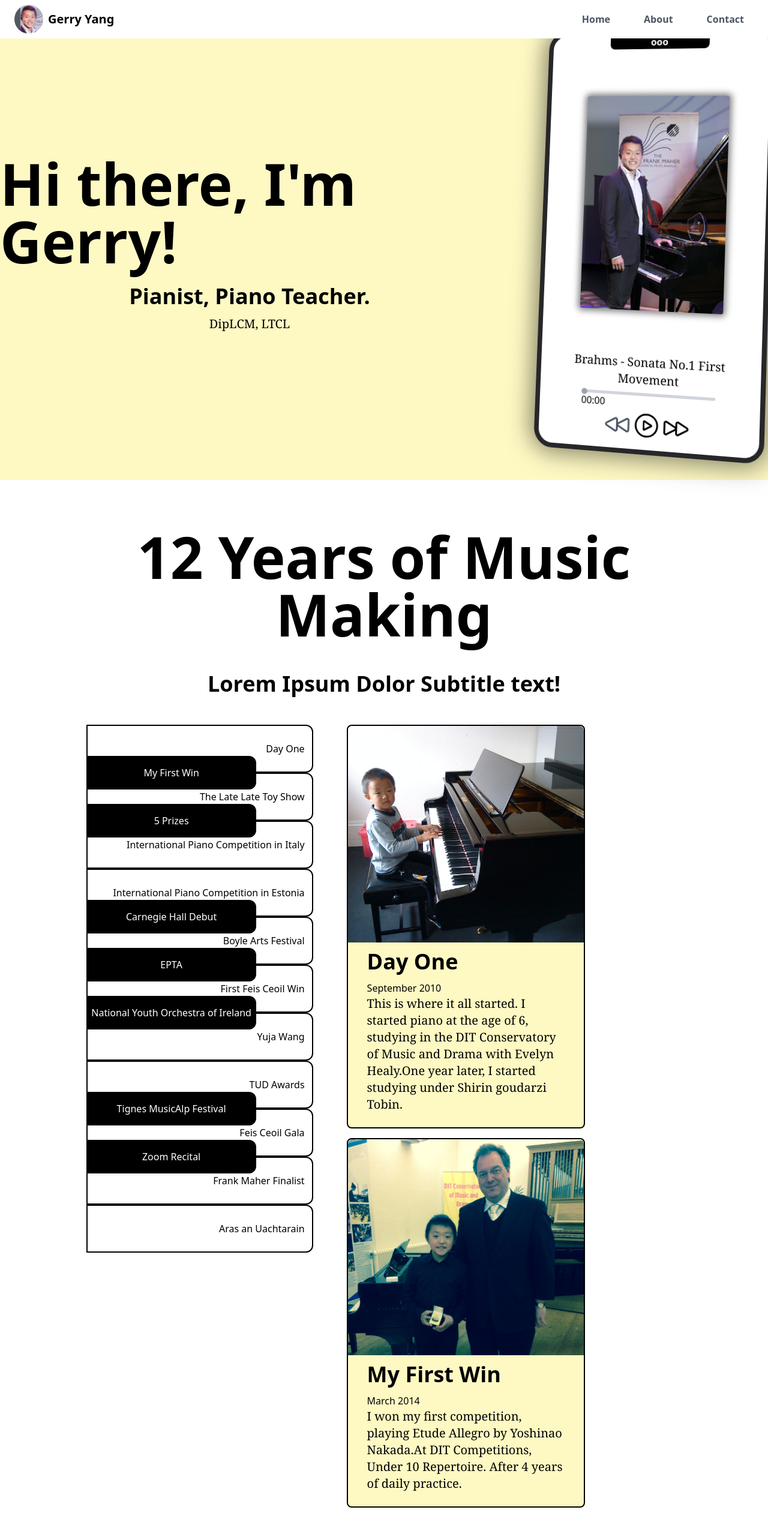
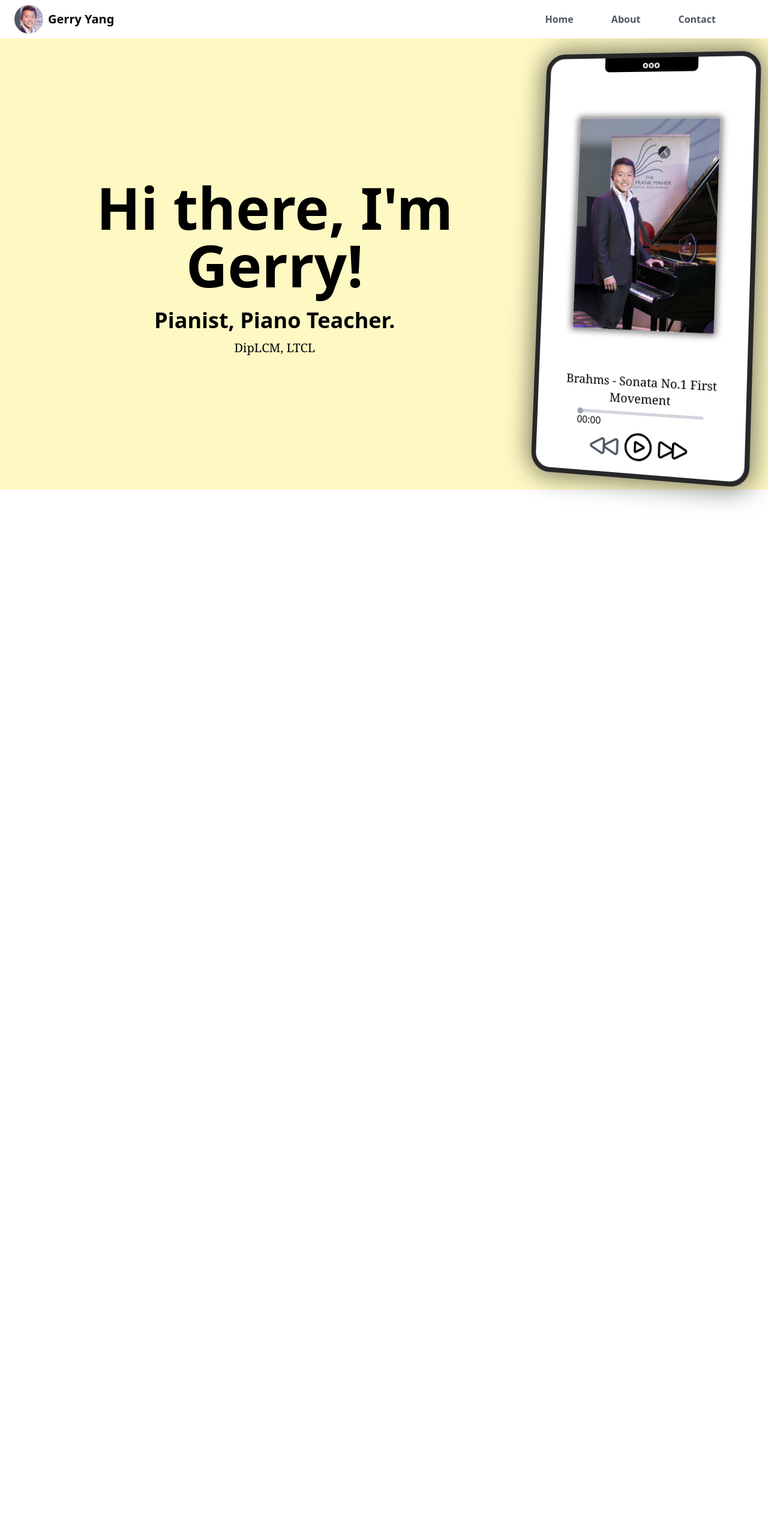
Before and after one commit to gerry004/gerry-yang-pianist, a React (Create React App) app: page / in a window 1280 px wide. Shown: the top 2527 px of the page at 60% size. After the commit the page ends 816 px from the top, so only its background shows below. Built offline with nearby package versions, Linux system fonts and the light colour scheme.

Commit message:
Mobile Responsive Hero

```diff
--- a/src/App.js
+++ b/src/App.js
@@ -12,16 +12,16 @@ function App() {
   return (
     <div>
       <Navbar homeRef={homeRef} timelineRef={timelineRef} contactRef={contactRef} />
-      <section ref={homeRef}>
+      <section ref={homeRef} className="mt-[64px] py-10 px-6 bg-yellow-100">
         <Hero />
       </section>
-      <section ref={timelineRef}>
+      {/* <section ref={timelineRef}>
         <Timeline />
       </section>
       <section ref={contactRef}>
         <Contact />
       </section>
-      <Footer />
+      <Footer /> */}
     </div>
   );
 }
--- a/src/components/AudioPlayer.js
+++ b/src/components/AudioPlayer.js
@@ -37,11 +37,11 @@ function AudioPlayer() {
 	}
 
 	return (
-		<div className="flex justify-center items-center perspective-1000">
+		<div className="flex justify-center items-center perspective-1000 my-10 md:m-0">
 			<div className={`gyp__audio-player-3d ${!state.isPlaying? "gyp__audio-player-rotations": ""} max-w-sm bg-white border-zinc-800 border-8 shadow-lg flex flex-col justify-center items-center p-4`}>
 				<span className="bg-black text-white font-bold text-center h-1/6 w-1/2 block -mt-4 mb-2 rounded-br-lg rounded-bl-lg">ooo</span>
 				<audio ref={audio} preload="metadata" src={state.currentAudio.audio}></audio>
-				<img ref={image} src={frankMaher} alt="Frank Maher Standing" className="gyp__image-3d max-w-xs m-3"></img>
+				<img ref={image} src={frankMaher} alt="Frank Maher Standing" className="gyp__image-3d max-w-full m-3"></img>
 				<p className="text-center">{state.currentAudio.composer} - {state.currentAudio.title}</p>
 				<input ref={slider} type="range" min="0" max={state.durationSeconds} value={state.currentSeconds} onChange={changeSlider} className="gyp__range-slider w-2/3 mt-2"></input>
 				<div className="flex flex-row w-2/3">
@@ -49,21 +49,21 @@ function AudioPlayer() {
 					<span className="ml-auto">{state.duration}</span>
 				</div>
 				<div className="flex flex-row">
-					<svg onClick={() => { dispatch({ type: ACTIONS.playPrevious, payload: audio, audioObjects: AUDIO_OBJECTS }) }} className={`w-12 h-12 fill-none hover:fill-slate-300 ${state.disabledPrevious ? "text-gray-600" : "text-black"}`} mlns="http://www.w3.org/2000/svg" viewBox="0 0 24 24" strokeWidth={1.5} stroke="currentColor">
+					<svg onClick={() => { dispatch({ type: ACTIONS.playPrevious, payload: audio, audioObjects: AUDIO_OBJECTS }) }} className={`w-10 h-10 sm:w-12 sm:h-12 md:w-12 md:h-12 lg:w-14 lg:h-14 fill-none hover:fill-slate-300 ${state.disabledPrevious ? "text-gray-600" : "text-black"}`} mlns="http://www.w3.org/2000/svg" viewBox="0 0 24 24" strokeWidth={1.5} stroke="currentColor">
 						<path strokeLinecap="round" strokeLinejoin="round" d="M21 16.811c0 .864-.933 1.405-1.683.977l-7.108-4.062a1.125 1.125 0 010-1.953l7.108-4.062A1.125 1.125 0 0121 8.688v8.123zM11.25 16.811c0 .864-.933 1.405-1.683.977l-7.108-4.062a1.125 1.125 0 010-1.953L9.567 7.71a1.125 1.125 0 011.683.977v8.123z" />
 					</svg>
 					{state.isPlaying === true &&
-						<svg onClick={() => { dispatch({ type: ACTIONS.pause, payload: { audio: audio, image: image }}) }} className="w-12 h-12 fill-none hover:fill-slate-300" xmlns="http://www.w3.org/2000/svg" viewBox="0 0 24 24" strokeWidth={1.5} stroke="currentColor">
+						<svg onClick={() => { dispatch({ type: ACTIONS.pause, payload: { audio: audio, image: image }}) }} className="w-10 h-10 sm:w-12 sm:h-12 md:w-12 md:h-12 lg:w-14 lg:h-14 fill-none hover:fill-slate-300" xmlns="http://www.w3.org/2000/svg" viewBox="0 0 24 24" strokeWidth={1.5} stroke="currentColor">
 							<path strokeLinecap="round" strokeLinejoin="round" d="M14.25 9v6m-4.5 0V9M21 12a9 9 0 11-18 0 9 9 0 0118 0z" />
 						</svg>
 					}
 					{state.isPlaying === false &&
-						<svg onClick={() => { dispatch({ type: ACTIONS.play, payload: { audio: audio, image: image }}) }} className="w-12 h-12 fill-none hover:fill-slate-300" xmlns="http://www.w3.org/2000/svg" viewBox="0 0 24 24" strokeWidth={1.5} stroke="currentColor">
+						<svg onClick={() => { dispatch({ type: ACTIONS.play, payload: { audio: audio, image: image }}) }} className="w-10 h-10 sm:w-12 sm:h-12 md:w-12 md:h-12 lg:w-14 lg:h-14 fill-none hover:fill-slate-300" xmlns="http://www.w3.org/2000/svg" viewBox="0 0 24 24" strokeWidth={1.5} stroke="currentColor">
 							<path strokeLinecap="round" strokeLinejoin="round" d="M21 12a9 9 0 11-18 0 9 9 0 0118 0z" />
 							<path strokeLinecap="round" strokeLinejoin="round" d="M15.91 11.672a.375.375 0 010 .656l-5.603 3.113a.375.375 0 01-.557-.328V8.887c0-.286.307-.466.557-.327l5.603 3.112z" />
 						</svg>
 					}
-					<svg onClick={() => { dispatch({ type: ACTIONS.playNext, payload: audio, audioObjects: AUDIO_OBJECTS }) }} className={`w-12 h-12 fill-none hover:fill-slate-300 ${state.disabledNext ? "text-gray-600" : "text-black"}`} xmlns="http://www.w3.org/2000/svg" viewBox="0 0 24 24" strokeWidth={1.5} stroke="currentColor">
+					<svg onClick={() => { dispatch({ type: ACTIONS.playNext, payload: audio, audioObjects: AUDIO_OBJECTS }) }} className={`h-10 w-10 sm:w-12 sm:h-12 md:w-12 md:h-12 lg:w-14 lg:h-14 fill-none hover:fill-slate-300 ${state.disabledNext ? "text-gray-600" : "text-black"}`} xmlns="http://www.w3.org/2000/svg" viewBox="0 0 24 24" strokeWidth={1.5} stroke="currentColor">
 						<path strokeLinecap="round" strokeLinejoin="round" d="M3 8.688c0-.864.933-1.405 1.683-.977l7.108 4.062a1.125 1.125 0 010 1.953l-7.108 4.062A1.125 1.125 0 013 16.81V8.688zM12.75 8.688c0-.864.933-1.405 1.683-.977l7.108 4.062a1.125 1.125 0 010 1.953l-7.108 4.062a1.125 1.125 0 01-1.683-.977V8.688z" />
 					</svg>
 				</div>
--- a/src/components/Hero.js
+++ b/src/components/Hero.js
@@ -1,7 +1,7 @@
 import AudioPlayer from "./AudioPlayer";
 function HeroText() {
 	return (
-		<div className="flex flex-col justify-center items-center">
+		<div className="flex flex-col justify-center text-center">
 			<h1>Hi there, I'm Gerry!</h1>
 			<h2>Pianist, Piano Teacher.</h2>
 			<p>DipLCM, LTCL</p>
@@ -11,7 +11,7 @@ function HeroText() {
 
 function Hero() {
 	return (
-		<section className="flex flex-row h-screen justify-center gap-16 bg-yellow-100">
+		<section className="sm:flex sm:justify-evenly md:h-[calc(100vh-64px-64px)]">
 			<HeroText />
 			<AudioPlayer />
 		</section>
--- a/src/components/Navbar.js
+++ b/src/components/Navbar.js
@@ -12,10 +12,10 @@ function Navbar(props) {
         });
     }
     return (
-        <nav ref={navbar} className="flex flex-row h-16 px-6 py-2 fixed top-0 right-0 left-0 bg-white z-50">
-            <img src={frankMaherHeadshot} alt="Gerry Yang" className="rounded-full"></img>
-            <button onClick={() => goTo(homeRef)} className="justify-start ml-2 text-xl font-bold">Gerry Yang</button>
-            <div className="ml-auto flex flex-row gap-14 mr-4">
+        <nav ref={navbar} className="flex flex-row justify-center h-16 px-6 py-2 fixed top-0 right-0 left-0 bg-white z-50">
+            <img src={frankMaherHeadshot} alt="Gerry Yang" className="hidden md:block rounded-full"></img>
+            <button onClick={() => goTo(homeRef)} className="hidden md:block ml-2 text-xl font-bold">Gerry Yang</button>
+            <div className="flex flex-row w-full justify-evenly md:w-1/3 md:ml-auto">
                 <button className="font-bold text-gray-600 hover:text-black" onClick={() => goTo(homeRef)}>Home</button>
                 <button className="font-bold text-gray-600 hover:text-black" onClick={() => goTo(timelineRef)}>About</button>
                 <button className="font-bold text-gray-600 hover:text-black" onClick={() => goTo(contactRef)}>Contact</button>
--- a/src/components/PianoSidebar.js
+++ b/src/components/PianoSidebar.js
@@ -51,7 +51,7 @@ function PianoSidebar() {
 		}
 	})
 	return (
-		<div className="gyp__piano-sidebar-3d grid grid-cols-4 sticky top-20 ml-16">
+		<div className="hidden gyp__piano-sidebar-3d md:grid grid-cols-4 sticky top-20 ml-16">
 			{piano}
 		</div>
 	)
--- a/src/components/Timeline.js
+++ b/src/components/Timeline.js
@@ -4,12 +4,12 @@ import useIntersectionObserver from '../custom hooks/useIntersectionObserver';
 
 function TimelineContent(props) {
 	return (
-		<div id={props.id} className="gyp__timeline-content-initial bg-yellow-100 rounded-lg border-black border-2 mb-4 max-w-[60%] ml-10">
+		<div id={props.id} className="gyp__timeline-content-initial bg-yellow-100 rounded-lg border-black border-2 mb-4 md:max-w-[60%] md:ml-10">
 			<img src={props.image} alt={props.title} className="min-w-full rounded-t-lg"></img>
-			<div className="px-8 pb-6">
-			<h2>{props.title}</h2>
-			<span>{props.date}</span>
-			<p>{props.content}</p>
+			<div className="px-8 pb-6 text-center">
+				<h2>{props.title}</h2>
+				<span>{props.date}</span>
+				<p>{props.content}</p>
 			</div>
 		</div>
 	)
@@ -32,19 +32,19 @@ function Timeline() {
 
 	const timeline = TIMELINE_OBJECTS.map((object, index) => {
 		return (
-			<TimelineContent key={index} id={index + 1} title={object.title} content={object.content} image={object.image} date={object.date}/>
+			<TimelineContent key={index} id={index + 1} title={object.title} content={object.content} image={object.image} date={object.date} />
 		)
 	})
 
 	return (
-		<section className="m-20">
+		<section className="max-w-screen md:m-20">
 			<h1 className="text-center m-12">12 Years of Music Making</h1>
 			<h2 className="text-center m-12">Lorem Ipsum Dolor Subtitle text!</h2>
-			<div className="flex flex-row gap-4">
-				<div className="w-[40%]">
+			<div className="md:flex flex-row gap-4">
+				<div className="md:w-[40%]">
 					<PianoSidebar />
 				</div>
-				<div className="w-[60%]">
+				<div className="md:w-[60%]">
 					{timeline}
 				</div>
 			</div>
--- a/src/styles/style.css
+++ b/src/styles/style.css
@@ -9,15 +9,19 @@ body {
 }
 
 h1 {
-  @apply font-sans text-8xl font-bold block my-3
+  @apply font-sans text-6xl md:text-8xl font-bold block md:my-3
 }
 
 h2 {
-  @apply font-sans text-4xl font-bold my-3
+  @apply font-sans text-3xl sm:text-4xl font-bold md:my-3
 }
 
 p {
-  @apply font-serif text-xl
+  @apply font-serif text-lg sm:text-xl
+}
+
+span {
+  @apply text-xs sm:text-base
 }
 
 .gyp__piano-sidebar-3d {
```
